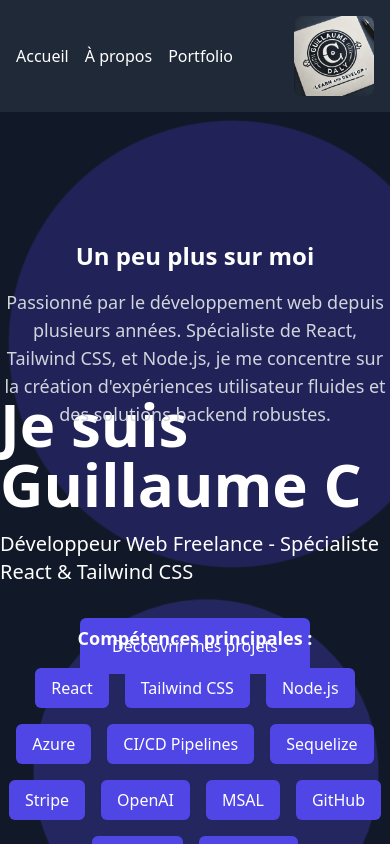
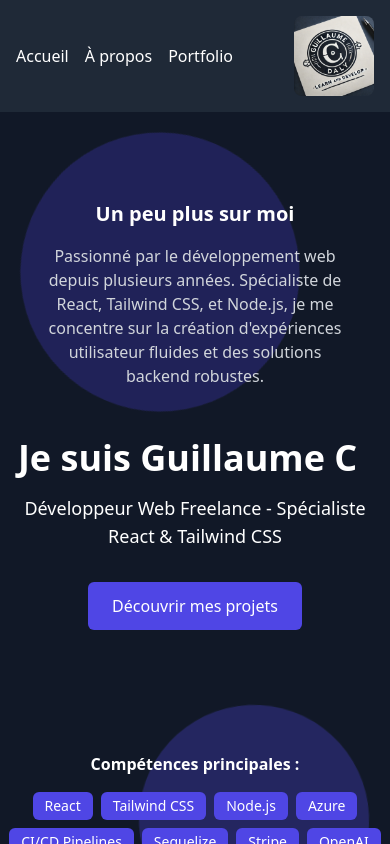
Before and after one commit to Bledichef/PortFolio, a React (Create React App) app: page / in a window 390 px wide. Shown: the top 844 px of the page. Built offline with nearby package versions, Linux system fonts and the light colour scheme.

Commit message:
Modifs home page mobile

```diff
--- a/src/pages/Home.jsx
+++ b/src/pages/Home.jsx
@@ -4,22 +4,22 @@ import { Typewriter } from 'react-simple-typewriter';
 
 function Home() {
   return (
-    <div className="bg-gray-900 text-white h-screen flex flex-col justify-center items-center relative overflow-hidden">
+    <div className="bg-gray-900 text-white h-screen flex flex-col justify-center items-center relative overflow-hidden p-4">
       {/* Effet d'arrière-plan avec des formes flottantes */}
       <motion.div
-        className="absolute w-96 h-96 bg-indigo-700 rounded-full top-10 left-10 opacity-30"
+        className="absolute w-60 h-60 md:w-96 md:h-96 bg-indigo-700 rounded-full top-10 left-10 opacity-30"
         animate={{ scale: [1, 1.2, 1], rotate: [0, 360, 0] }}
         transition={{ duration: 10, repeat: Infinity }}
       ></motion.div>
       <motion.div
-        className="absolute w-72 h-72 bg-indigo-600 rounded-full bottom-10 right-10 opacity-30"
+        className="absolute w-48 h-48 md:w-72 md:h-72 bg-indigo-600 rounded-full bottom-10 right-10 opacity-30"
         animate={{ scale: [1, 1.2, 1], rotate: [0, -360, 0] }}
         transition={{ duration: 12, repeat: Infinity }}
       ></motion.div>
 
       {/* Texte principal avec animation type machine à écrire */}
       <motion.h1
-        className="text-6xl font-extrabold mb-4 z-10"
+        className="text-4xl md:text-6xl font-extrabold mb-4 z-10 text-center"
         initial={{ opacity: 0, y: -50 }}
         animate={{ opacity: 1, y: 0 }}
         transition={{ duration: 1 }}
@@ -36,7 +36,7 @@ function Home() {
 
       {/* Sous-texte avec animation */}
       <motion.p
-        className="text-xl mb-8 z-10"
+        className="text-lg md:text-xl mb-8 z-10 text-center"
         initial={{ opacity: 0, y: 50 }}
         animate={{ opacity: 1, y: 0 }}
         transition={{ duration: 1, delay: 0.5 }}
@@ -47,7 +47,7 @@ function Home() {
       {/* Bouton avec animation */}
       <motion.a
         href="/portfolio"
-        className="px-8 py-4 bg-indigo-600 text-white rounded-md hover:bg-indigo-700 transition duration-300 z-10"
+        className="px-6 py-3 md:px-8 md:py-4 bg-indigo-600 text-white rounded-md hover:bg-indigo-700 transition duration-300 z-10"
         whileHover={{ scale: 1.1 }}
         whileTap={{ scale: 0.95 }}
       >
@@ -56,37 +56,30 @@ function Home() {
 
       {/* Section supplémentaire : compétences */}
       <motion.div
-        className="absolute bottom-20 text-center z-10"
+        className="absolute bottom-16 md:bottom-20 text-center z-10"
         initial={{ opacity: 0 }}
         animate={{ opacity: 1 }}
         transition={{ duration: 1.5, delay: 1 }}
       >
-        <p className="text-lg font-semibold mb-4">Compétences principales :</p>
-        <ul className="flex flex-wrap justify-center gap-4">
-          <li className="bg-indigo-600 px-4 py-2 rounded-md text-white">React</li>
-          <li className="bg-indigo-600 px-4 py-2 rounded-md text-white">Tailwind CSS</li>
-          <li className="bg-indigo-600 px-4 py-2 rounded-md text-white">Node.js</li>
-          <li className="bg-indigo-600 px-4 py-2 rounded-md text-white">Azure</li>
-          <li className="bg-indigo-600 px-4 py-2 rounded-md text-white">CI/CD Pipelines</li>
-          <li className="bg-indigo-600 px-4 py-2 rounded-md text-white">Sequelize</li>
-          <li className="bg-indigo-600 px-4 py-2 rounded-md text-white">Stripe</li>
-          <li className="bg-indigo-600 px-4 py-2 rounded-md text-white">OpenAI</li>
-          <li className="bg-indigo-600 px-4 py-2 rounded-md text-white">MSAL</li>
-          <li className="bg-indigo-600 px-4 py-2 rounded-md text-white">GitHub</li>
-          <li className="bg-indigo-600 px-4 py-2 rounded-md text-white">DevOps</li>
-          <li className="bg-indigo-600 px-4 py-2 rounded-md text-white">Postman</li>
+        <p className="text-base md:text-lg font-semibold mb-4">Compétences principales :</p>
+        <ul className="flex flex-wrap justify-center gap-2 md:gap-4">
+          {['React', 'Tailwind CSS', 'Node.js', 'Azure', 'CI/CD Pipelines', 'Sequelize', 'Stripe', 'OpenAI', 'MSAL', 'GitHub', 'DevOps', 'Postman'].map(skill => (
+            <li key={skill} className="bg-indigo-600 px-3 py-1 md:px-4 md:py-2 rounded-md text-white text-sm md:text-base">
+              {skill}
+            </li>
+          ))}
         </ul>
       </motion.div>
 
       {/* Section supplémentaire : à propos rapide */}
       <motion.div
-        className="absolute top-20 text-center max-w-xl mx-auto mt-12 z-10"
+        className="absolute top-16 md:top-20 text-center max-w-xs md:max-w-xl mx-auto mt-6 md:mt-12 z-10"
         initial={{ opacity: 0, y: 50 }}
         animate={{ opacity: 1, y: 0 }}
         transition={{ duration: 1.5, delay: 1.5 }}
       >
-        <h3 className="text-2xl font-semibold mb-4">Un peu plus sur moi</h3>
-        <p className="text-lg text-gray-300">
+        <h3 className="text-xl md:text-2xl font-semibold mb-4">Un peu plus sur moi</h3>
+        <p className="text-base md:text-lg text-gray-300">
           Passionné par le développement web depuis plusieurs années. Spécialiste de React, Tailwind CSS, et Node.js, je me concentre sur la création d'expériences utilisateur fluides et des solutions backend robustes.
         </p>
       </motion.div>
```
